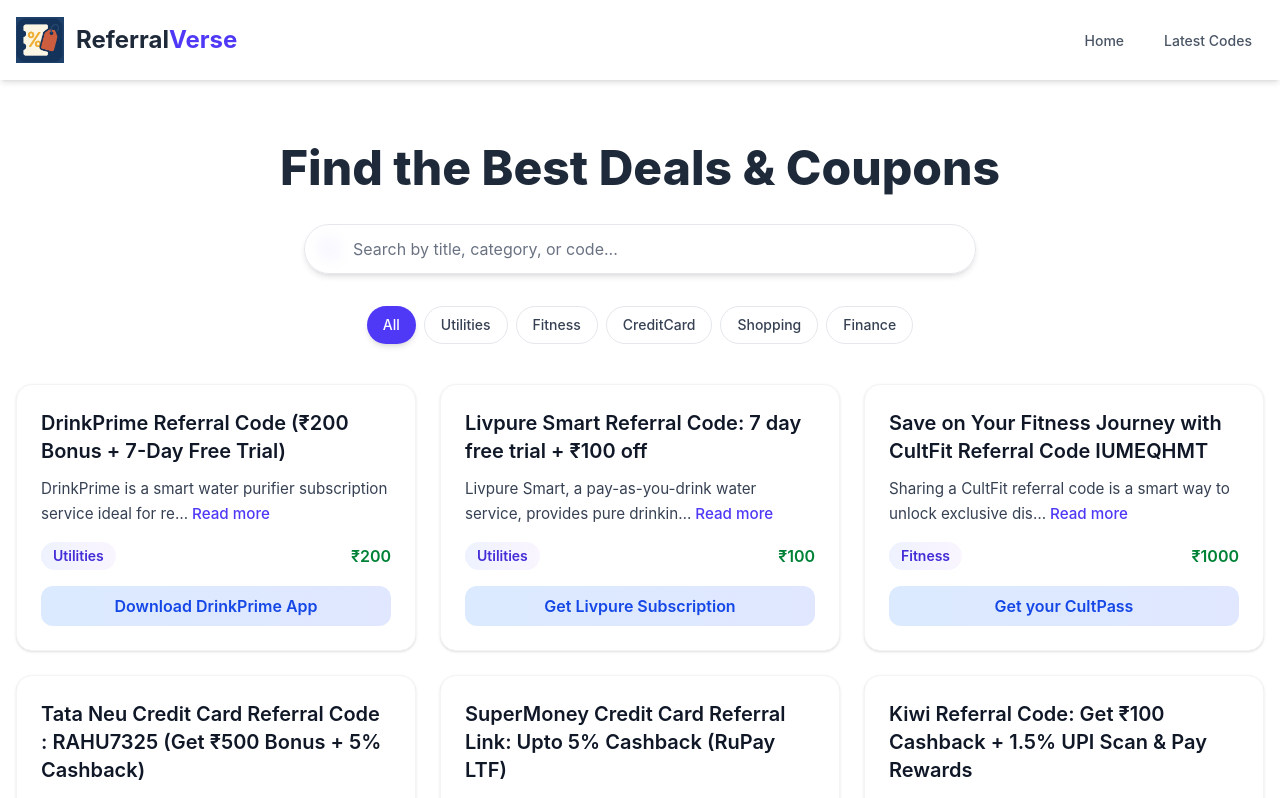
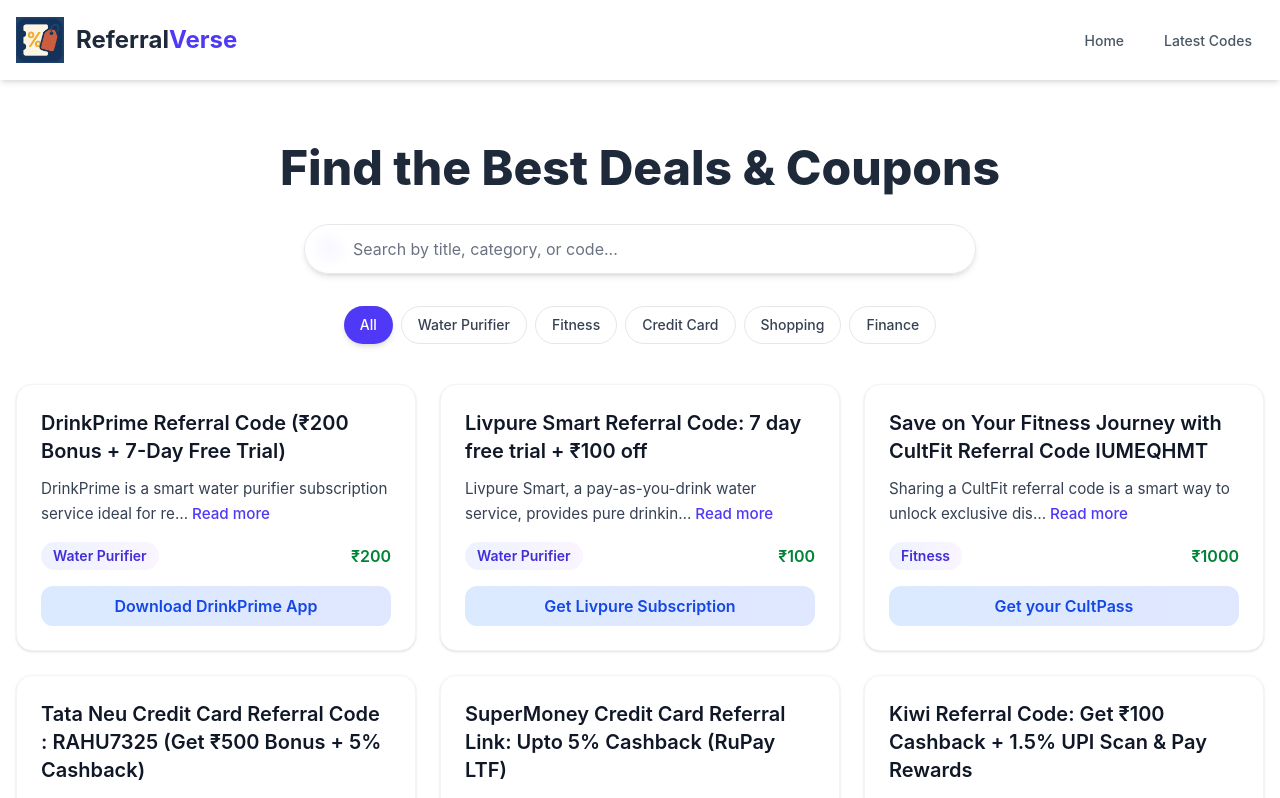
Before and after one commit to taterlaxmi/referralverse, a Next.js app: page / in a window 1280 px wide. Shown: the top 798 px of the page. Built offline with nearby package versions, Linux system fonts and the light colour scheme; no server answers.

Commit message:
Minor changes Category Page

```diff
--- a/app/data/post.ts
+++ b/app/data/post.ts
@@ -4,7 +4,7 @@
   {
     slug: 'drinkprime-referral-code',
     brand: "Drinkprime",
-    category: Category.Utilities,
+    category: Category.WaterPurifier,
     title: 'DrinkPrime Referral Code (₹200 Bonus + 7-Day Free Trial)',
     summary: 'DrinkPrime is a smart water purifier subscription service ideal for renters and families who want clean drinking water without buying an RO purifier. Use the latest DrinkPrime referral code to get a 7-day free trial and ₹200 instant discount on your first subscription. Plans start from ₹349/month with free installation, maintenance, filter replacements, and relocation. This offer is valid for new users in select Indian cities.',
     metaDescription: 'Verified DrinkPrime referral code for new users. Get ₹200 off + 7-day free trial. No installation or maintenance charges. Plans start at ₹349/month.',
@@ -150,7 +150,7 @@
   {
     slug: 'livpure-smart-referral-code',
     brand: "Livpure Smart",
-    category: Category.Utilities,
+    category: Category.WaterPurifier,
     title: 'Livpure Smart Referral Code: 7 day free trial + ₹100 off',
     summary: 'Livpure Smart, a pay-as-you-drink water service, provides pure drinking water using 7-stage purification @ Rs 0.99/liter. Livpure Smart has various subscription plans suiting different needs.',
     metaDescription: "Get pure, healthy water at ₹0.99/litre with Livpure Smart. Use our Livpure Smart referral code for 7-day free trial + ₹100 off your first plan.",
--- a/app/types.ts
+++ b/app/types.ts
@@ -1,18 +1,10 @@
 export enum Category {
-  Travel = "Travel",
   Finance = "Finance",
-  CreditCard = "CreditCard",
-  Food = "Food",
+  CreditCard = "Credit Card",
   Shopping = "Shopping",
   Health = "Health",
-  Entertainment = "Entertainment",
-  HomeLiving = "Home & Living",
-  Utilities = "Utilities",
-  Fitness = "Fitness",
-  Rentals = "Rentals",
-  Lifestyle = "Lifestyle",
-  Subscriptions = "Subscriptions",
-  Rewards = "Rewards"
+  WaterPurifier = "Water Purifier",
+  Fitness = "Fitness"
 }
 
 export interface Post {
@@ -24,7 +16,7 @@
   summary: string;
   metaDescription: string
   referralCode: string | string[];
-  referralCodeNote?:string;
+  referralCodeNote?: string;
   referralLink: string;
   signupBonus: string;
   referralBonus: string;
```
Also changed, not shown: 1 other file (tests, documents, lock files or other folders).
